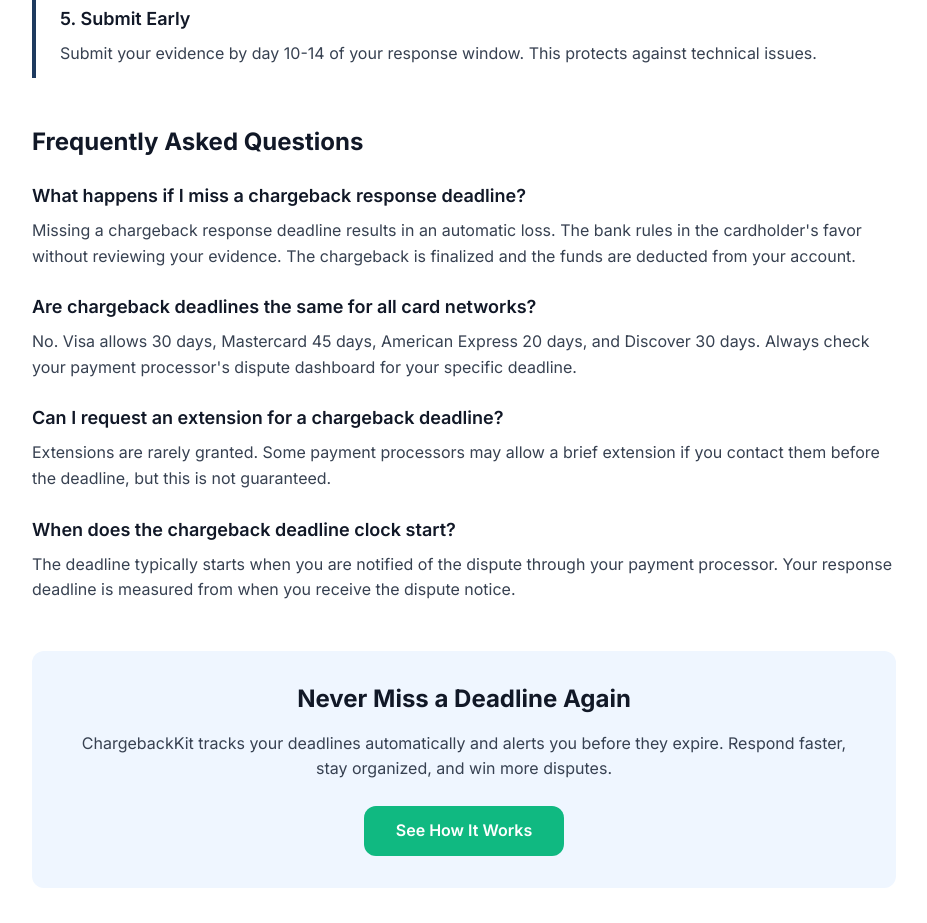
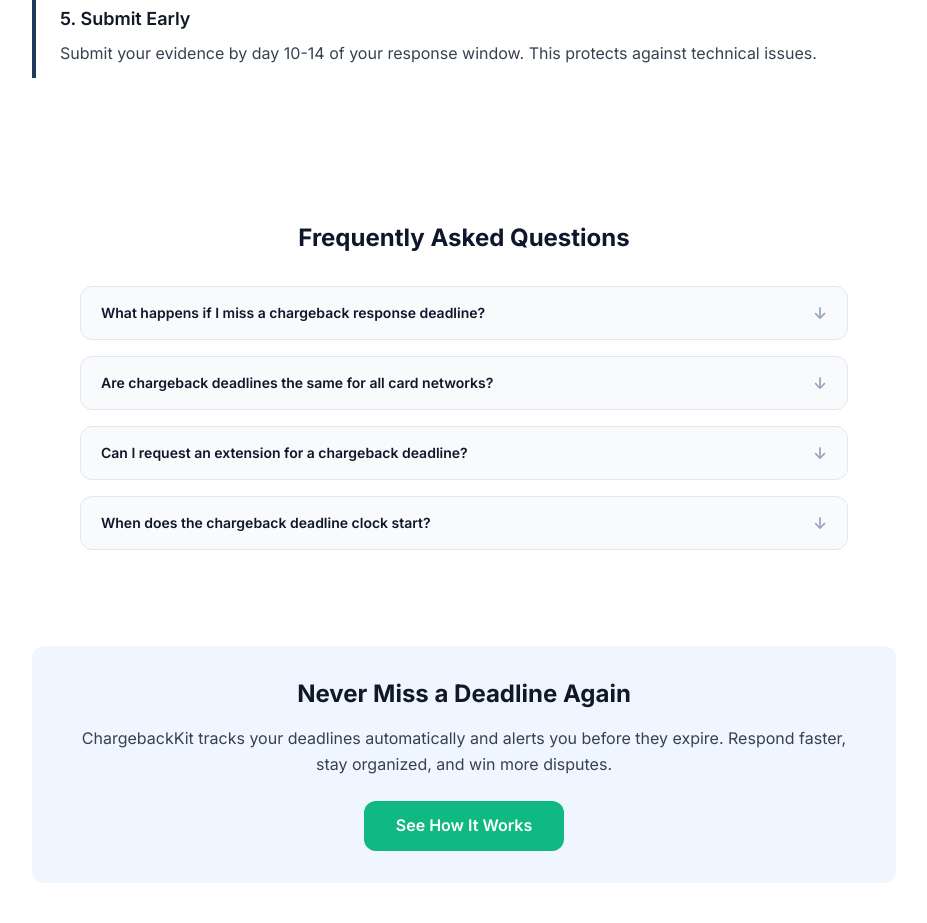
Before and after one commit to mattmcallister-create/chargeback-evidence-pack, a Next.js app: page /guides/chargeback-response-deadlines in a window 1280 px wide. Shown: the part 3760-4683 px from the top of the page, without its empty margins (176-1103 px from the left). Built offline with nearby package versions, Linux system fonts and the light colour scheme; no server answers.

Commit message:
fix: standardize chargeback-response-deadlines FAQ to canonical accordion design

```diff
--- a/app/(marketing)/guides/chargeback-response-deadlines/page.tsx
+++ b/app/(marketing)/guides/chargeback-response-deadlines/page.tsx
@@ -232,27 +232,49 @@ export default function ChargebackResponseDeadlinesPage() {
         </section>
 
         {/* FAQ Section */}
-        <section className="mb-12">
-          <h2 className="text-2xl font-bold mb-6 text-gray-900">Frequently Asked Questions</h2>
-          <div className="space-y-6">
-            <div>
-              <h3 className="text-lg font-semibold text-gray-900 mb-2">What happens if I miss a chargeback response deadline?</h3>
-              <p className="text-gray-700">Missing a chargeback response deadline results in an automatic loss. The bank rules in the cardholder&apos;s favor without reviewing your evidence. The chargeback is finalized and the funds are deducted from your account.</p>
-            </div>
-            <div>
-              <h3 className="text-lg font-semibold text-gray-900 mb-2">Are chargeback deadlines the same for all card networks?</h3>
-              <p className="text-gray-700">No. Visa allows 30 days, Mastercard 45 days, American Express 20 days, and Discover 30 days. Always check your payment processor&apos;s dispute dashboard for your specific deadline.</p>
-            </div>
-            <div>
-              <h3 className="text-lg font-semibold text-gray-900 mb-2">Can I request an extension for a chargeback deadline?</h3>
-              <p className="text-gray-700">Extensions are rarely granted. Some payment processors may allow a brief extension if you contact them before the deadline, but this is not guaranteed.</p>
-            </div>
-            <div>
-              <h3 className="text-lg font-semibold text-gray-900 mb-2">When does the chargeback deadline clock start?</h3>
-              <p className="text-gray-700">The deadline typically starts when you are notified of the dispute through your payment processor. Your response deadline is measured from when you receive the dispute notice.</p>
-            </div>
+              <section className="section bg-white px-4 sm:px-6 lg:px-8">
+        <div className="max-w-3xl mx-auto">
+          <h2 className="text-2xl font-bold text-slate-900 mb-8 text-center">Frequently Asked Questions</h2>
+          <div className="space-y-4">
+            <details className="group bg-slate-50 rounded-lg border border-slate-200">
+              <summary className="flex items-start justify-between gap-4 px-5 py-4 cursor-pointer list-none font-semibold text-slate-900 text-sm">
+                <span>What happens if I miss a chargeback response deadline?</span>
+                <span className="shrink-0 text-slate-400 mt-0.5 group-open:rotate-180 transition-transform text-base leading-none">&darr;</span>
+              </summary>
+              <div className="px-5 pb-4 pt-2 text-sm text-slate-600 leading-relaxed border-t border-slate-200">
+                Missing a chargeback response deadline results in an automatic loss. The bank rules in the cardholder&apos;s favor without reviewing your evidence. The chargeback is finalized and the funds are deducted from your account.
+              </div>
+            </details>
+            <details className="group bg-slate-50 rounded-lg border border-slate-200">
+              <summary className="flex items-start justify-between gap-4 px-5 py-4 cursor-pointer list-none font-semibold text-slate-900 text-sm">
+                <span>Are chargeback deadlines the same for all card networks?</span>
+                <span className="shrink-0 text-slate-400 mt-0.5 group-open:rotate-180 transition-transform text-base leading-none">&darr;</span>
+              </summary>
+              <div className="px-5 pb-4 pt-2 text-sm text-slate-600 leading-relaxed border-t border-slate-200">
+                No. Visa allows 30 days, Mastercard 45 days, American Express 20 days, and Discover 30 days. Always check your payment processor&apos;s dispute dashboard for your specific deadline.
+              </div>
+            </details>
+            <details className="group bg-slate-50 rounded-lg border border-slate-200">
+              <summary className="flex items-start justify-between gap-4 px-5 py-4 cursor-pointer list-none font-semibold text-slate-900 text-sm">
+                <span>Can I request an extension for a chargeback deadline?</span>
+                <span className="shrink-0 text-slate-400 mt-0.5 group-open:rotate-180 transition-transform text-base leading-none">&darr;</span>
+              </summary>
+              <div className="px-5 pb-4 pt-2 text-sm text-slate-600 leading-relaxed border-t border-slate-200">
+                Extensions are rarely granted. Some payment processors may allow a brief extension if you contact them before the deadline, but this is not guaranteed.
+              </div>
+            </details>
+            <details className="group bg-slate-50 rounded-lg border border-slate-200">
+              <summary className="flex items-start justify-between gap-4 px-5 py-4 cursor-pointer list-none font-semibold text-slate-900 text-sm">
+                <span>When does the chargeback deadline clock start?</span>
+                <span className="shrink-0 text-slate-400 mt-0.5 group-open:rotate-180 transition-transform text-base leading-none">&darr;</span>
+              </summary>
+              <div className="px-5 pb-4 pt-2 text-sm text-slate-600 leading-relaxed border-t border-slate-200">
+                The deadline typically starts when you are notified of the dispute through your payment processor. Your response deadline is measured from when you receive the dispute notice.
+              </div>
+            </details>
           </div>
-        </section>
+        </div>
+      </section>
 
         {/* CTA Section */}
         <section className="bg-brand-50 rounded-lg p-8 text-center mb-12">
```
